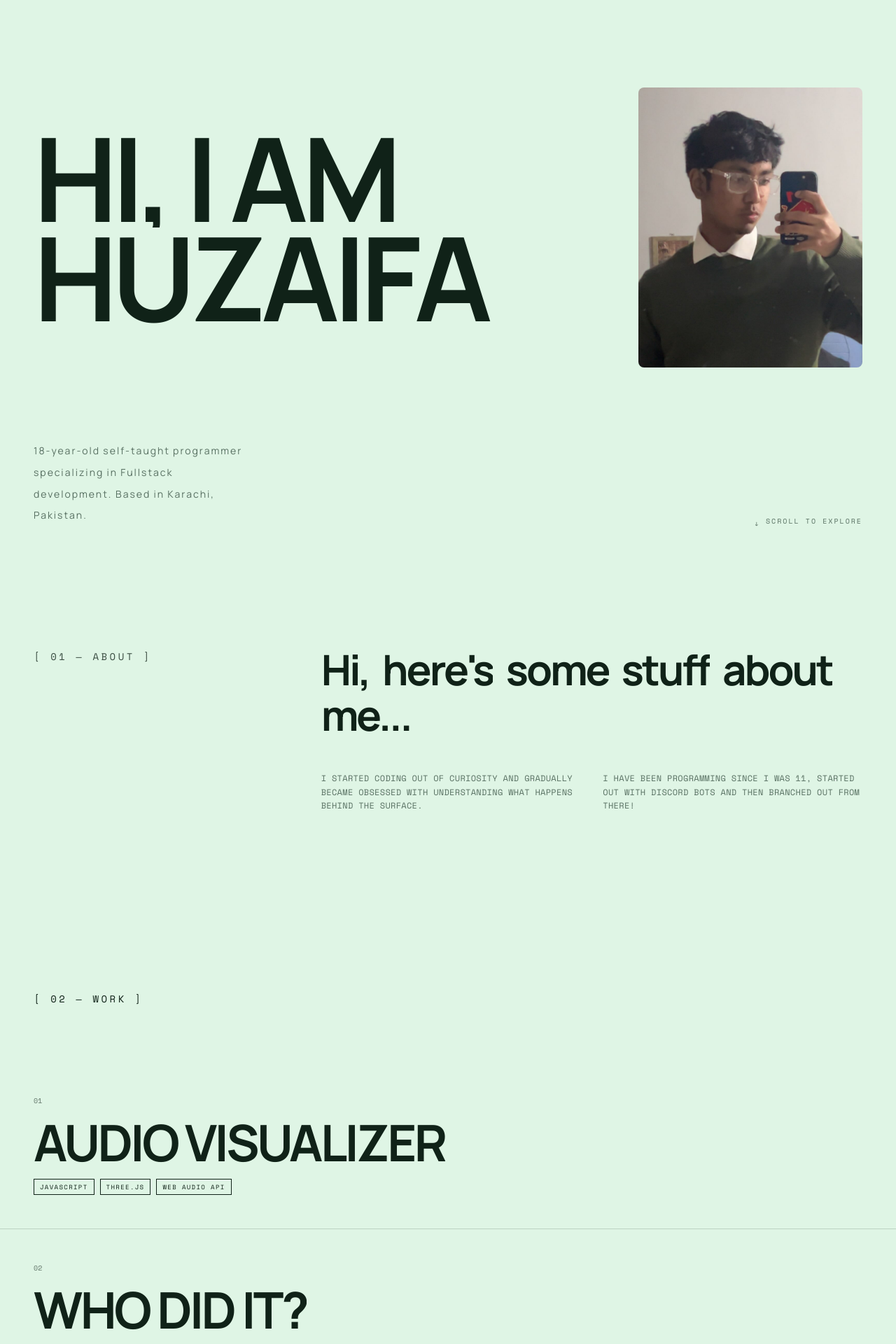
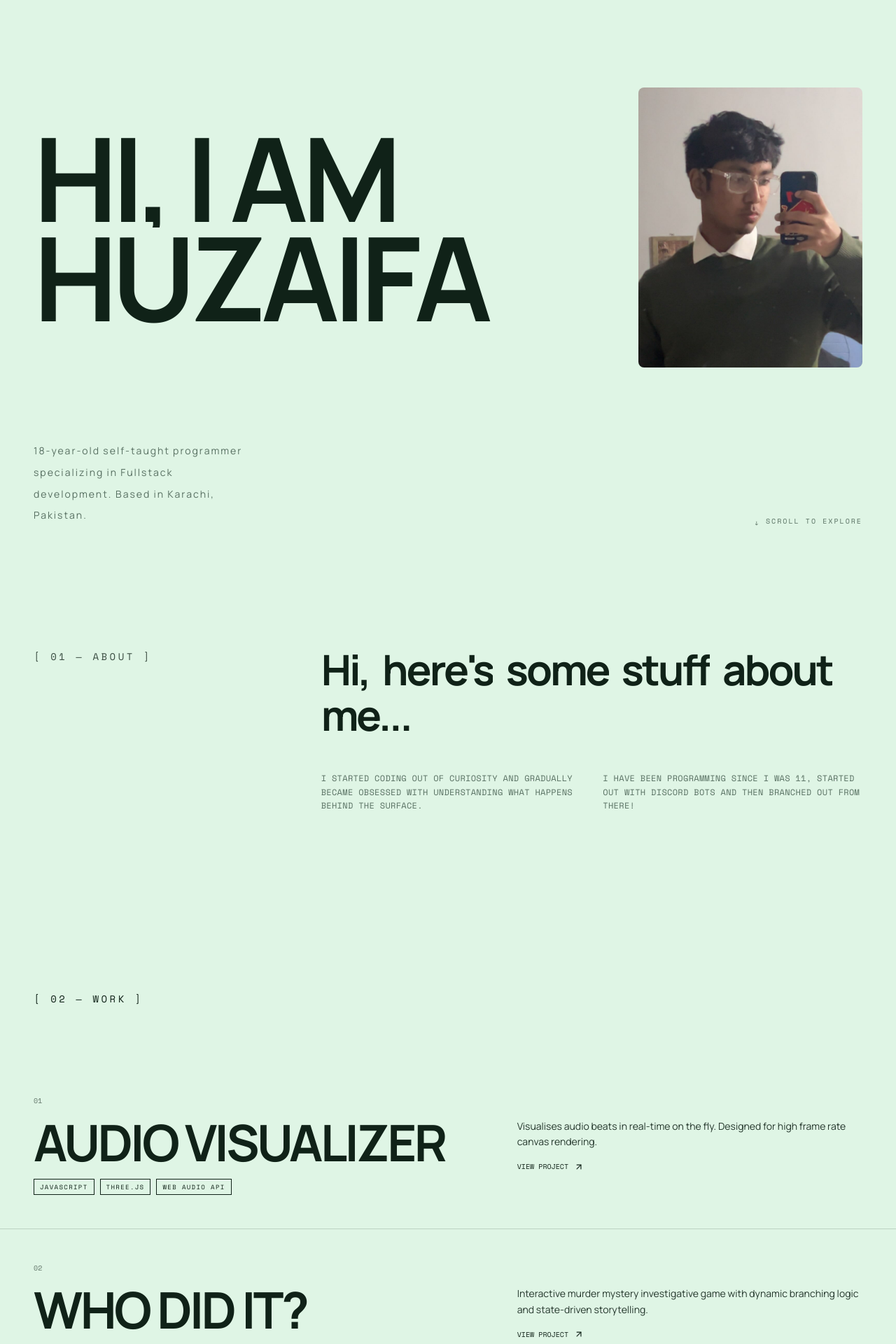
Before and after one commit to getawife/newportfolio, a Next.js app: page / in a window 1280 px wide. Shown: the top 1920 px of the page at 70% size. Built offline with nearby package versions, Linux system fonts and the light colour scheme.

Commit message:
added: Added ux changes for a better experience

```diff
--- a/app/page.tsx
+++ b/app/page.tsx
@@ -10,45 +10,11 @@ import { WorkSection } from "@/components/WorkSection";
 import { SkillsSection } from "@/components/SkillsSection";
 import { ContactSection } from "@/components/ContactSection";
 import { Footer } from "@/components/Footer";
-import { ProjectCursorPreview } from "@/components/ProjectCursorPreview";
 
 export default function Home() {
   const [hoveredProject, setHoveredProject] = useState<
     (typeof PORTFOLIO_DATA.projects)[number] | null
   >(null);
-
-  const mouseX = useMotionValue(0);
-  const mouseY = useMotionValue(0);
-
-  const lastMousePos = useRef({ x: 0, y: 0 });
-
-  const springConfig = { damping: 28, stiffness: 190, mass: 0.5 };
-  const smoothX = useSpring(mouseX, springConfig);
-  const smoothY = useSpring(mouseY, springConfig);
-
-  const handleMouseMove = useCallback(
-    (e: MouseEvent) => {
-      lastMousePos.current = { x: e.clientX, y: e.clientY };
-      mouseX.set(e.clientX);
-      mouseY.set(e.clientY);
-    },
-    [mouseX, mouseY],
-  );
-
-  const handleScroll = useCallback(() => {
-    mouseX.set(lastMousePos.current.x);
-    mouseY.set(lastMousePos.current.y);
-  }, [mouseX, mouseY]);
-
-  useEffect(() => {
-    window.addEventListener("mousemove", handleMouseMove);
-    window.addEventListener("scroll", handleScroll, { passive: true });
-
-    return () => {
-      window.removeEventListener("mousemove", handleMouseMove);
-      window.removeEventListener("scroll", handleScroll);
-    };
-  }, [handleMouseMove, handleScroll]);
 
   useEffect(() => {
     console.clear();
@@ -80,11 +46,6 @@ export default function Home() {
       <SkillsSection />
       <ContactSection />
       <Footer />
-      <ProjectCursorPreview
-        hoveredProject={hoveredProject}
-        smoothX={smoothX}
-        smoothY={smoothY}
-      />
     </main>
   );
 }
--- a/components/ProjectCard.tsx
+++ b/components/ProjectCard.tsx
@@ -1,6 +1,6 @@
 "use client";
 
-import { motion, useReducedMotion } from "motion/react";
+import { motion } from "motion/react";
 import { ArrowUpRight } from "lucide-react";
 import { PORTFOLIO_DATA } from "@/config/portfolioData";
 import { fadeInUpVariant } from "@/constants/animations";
@@ -16,8 +16,6 @@ export function ProjectCard({
   onHoverStart: (project: (typeof PORTFOLIO_DATA.projects)[number]) => void;
   onHoverEnd: () => void;
 }) {
-  const prefersReducedMotion = useReducedMotion();
-
   return (
     <motion.a
       href={project.githubUrl}
@@ -29,20 +27,16 @@ export function ProjectCard({
       onFocus={() => onHoverStart(project)}
       onBlur={onHoverEnd}
       variants={fadeInUpVariant}
-      className="group relative flex flex-col md:flex-row justify-between items-start md:items-center py-10 md:py-12 px-6 md:px-12 border-b border-[var(--border-system)] hover:bg-[var(--fg-system)] hover:text-[var(--bg-system)] focus-visible:bg-[var(--fg-system)] focus-visible:text-[var(--bg-system)] focus-visible:outline-none transition-colors duration-500 ease-out"
+      className="group relative grid grid-cols-1 md:grid-cols-12 items-start md:items-center py-10 md:py-12 px-6 md:px-12 border-b border-[var(--border-system)] hover:bg-[var(--fg-system)] hover:text-[var(--bg-system)] focus-visible:bg-[var(--fg-system)] focus-visible:text-[var(--bg-system)] focus-visible:outline-none transition-colors duration-500 ease-out"
     >
-      <div className="flex flex-col z-10">
+      <div className="flex flex-col z-10 md:col-span-7">
         <span className="font-mono text-[10px] mb-4 opacity-60">
           0{idx + 1}
         </span>
         <div className="overflow-hidden">
-          <motion.h2
-            whileHover={prefersReducedMotion ? {} : { x: 12 }}
-            transition={{ type: "spring", stiffness: 200, damping: 25 }}
-            className="text-3xl sm:text-5xl md:text-7xl font-bold tracking-tighter uppercase mb-4 transition-transform"
-          >
+          <h2 className="text-3xl sm:text-5xl md:text-7xl font-bold tracking-tighter uppercase mb-4">
             {project.title}
-          </motion.h2>
+          </h2>
         </div>
         <div className="flex flex-wrap gap-2">
           {project.tags.map((tag) => (
@@ -55,18 +49,15 @@ export function ProjectCard({
           ))}
         </div>
       </div>
-      <div className="mt-6 md:mt-0 max-w-sm z-10 opacity-100 md:opacity-0 md:group-hover:opacity-100 md:group-focus-visible:opacity-100 transition-opacity duration-300">
+      <div className="mt-6 md:mt-0 z-10 md:col-span-5 md:col-start-8">
         <p className="text-xs sm:text-sm leading-relaxed text-inherit opacity-90">
           {project.description}
         </p>
         <div className="mt-4 flex items-center gap-2 font-mono text-[10px] uppercase">
           <span>View Project</span>
-          <motion.div
-            whileHover={{ x: 3, y: -3 }}
-            transition={{ type: "spring", stiffness: 300 }}
-          >
+          <div>
             <ArrowUpRight size={14} aria-hidden="true" />
-          </motion.div>
+          </div>
         </div>
       </div>
     </motion.a>
--- a/components/ProjectCursorPreview.tsx
+++ /dev/null
@@ -1,40 +0,0 @@
-"use client";
-
-import { motion, AnimatePresence, MotionValue } from "motion/react";
-import Image from "next/image";
-import { PORTFOLIO_DATA } from "@/config/portfolioData";
-
-export function ProjectCursorPreview({
-  hoveredProject,
-  smoothX,
-  smoothY,
-}: {
-  hoveredProject: (typeof PORTFOLIO_DATA.projects)[number] | null;
-  smoothX: MotionValue<number>;
-  smoothY: MotionValue<number>;
-}) {
-  return (
-    <div className="pointer-events-none fixed inset-0 z-50 overflow-hidden">
-      <AnimatePresence>
-        {hoveredProject?.previewUrl && (
-          <motion.div
-            style={{ x: smoothX, y: smoothY }}
-            initial={{ opacity: 0, scale: 0.6, rotate: -3 }}
-            animate={{ opacity: 1, scale: 1, rotate: 0 }}
-            exit={{ opacity: 0, scale: 0.6, rotate: 3 }}
-            transition={{ duration: 0.3, ease: [0.16, 1, 0.3, 1] }}
-            className="fixed top-0 left-0 -translate-x-1/2 -translate-y-1/2 w-[480px] aspect-video shadow-2xl overflow-hidden rounded-lg"
-          >
-            <Image
-              src={hoveredProject.previewUrl} //add
-              alt={`${hoveredProject.title} Preview`}
-              fill
-              sizes="480px"
-              className="object-cover"
-            />
-          </motion.div>
-        )}
-      </AnimatePresence>
-    </div>
-  );
-}
--- a/components/SkillsSection.tsx
+++ b/components/SkillsSection.tsx
@@ -7,7 +7,6 @@ import {
   staggerContainer,
   textRevealVariant,
 } from "@/constants/animations";
-//        className="px-6 md:px-12 mb-12 md:mb-20 font-mono text-xs md:text-sm uppercase tracking-[0.25em] font-medium text-[var(--fg-system)] opacity-80"
 export function SkillsSection() {
   return (
     <section
@@ -43,7 +42,7 @@ export function SkillsSection() {
                     >
                       <motion.span
                         variants={textRevealVariant}
-                        className="text-2xl sm:text-4xl md:text-5xl font-bold tracking-tight uppercase inline-block origin-bottom-left"
+                        className="text-2xl sm:text-4xl md:text-4xl font-bold tracking-tight inline-block origin-bottom-left"
                       >
                         {skill}
                       </motion.span>
```
